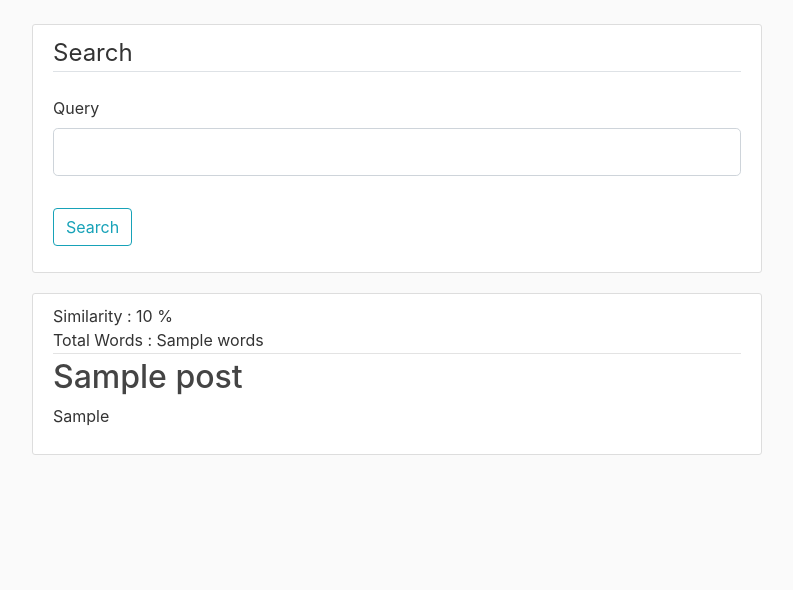
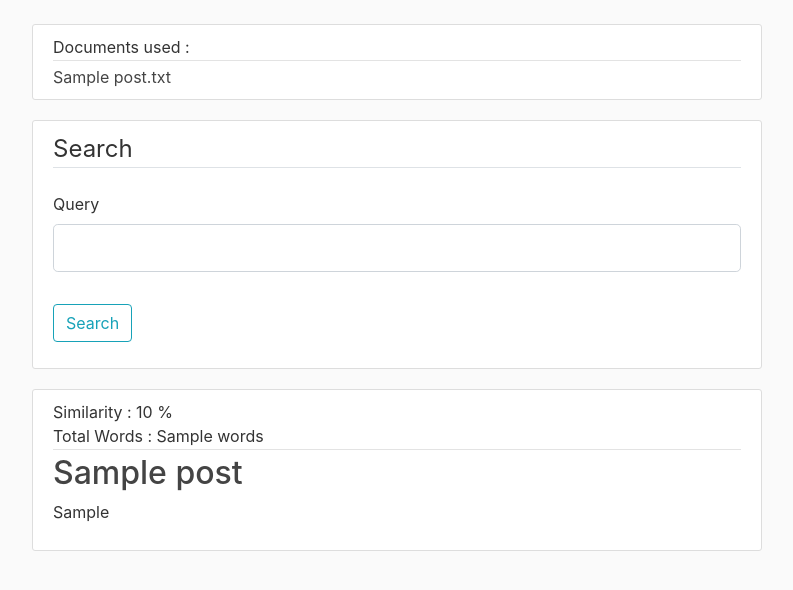
Before and after one commit to RichardRivaldo/Vector-Search-Engine, a Flask app: template src/templates/query.html in a window 1280 px wide. Shown: the part 56-646 px from the top of the page, without its empty margins (53-846 px from the left). Run offline with Flask 2, Linux system fonts and the light colour scheme; the template is opened without the code that fills it: values that come from a table or form of the project are taken from there, most other values are stand-ins (such as "Sample title", 1, 10 or a date in 2020); parts of the project's set-up code (start-up, migrations or seed data) failed here and were passed over; some libraries are stand-ins or nearby versions.

Commit message:
add for displaying documents used

```diff
--- a/src/templates/layout.html
+++ b/src/templates/layout.html
@@ -46,6 +46,7 @@
                         {% endfor %}
                     {% endif %}
                 {% endwith %}
+                {% block doclist %}{% endblock %}
                 {% block query %}{% endblock %}
                 {% block content %}{% endblock %}
               </div>
--- a/src/templates/query.html
+++ b/src/templates/query.html
@@ -1,4 +1,20 @@
 {% extends "layout.html" %}
+{% block doclist %}
+    {% if posts != [] %}
+        <article class="media content-section">
+            <div class="media-body">
+            <div class="article-metadata">
+                Documents used :
+            </div>
+            {% for post in posts %}
+                <a class="article-title" href="/article/{{ post.ID }}">{{ post.Title }}.txt</a>
+                <br>
+            {% endfor %}
+            </div>
+        </article>
+    {% endif %}
+{% endblock doclist %}
+
 {% block content %}
     {% for post in posts %}
         <article class="media content-section">
```
